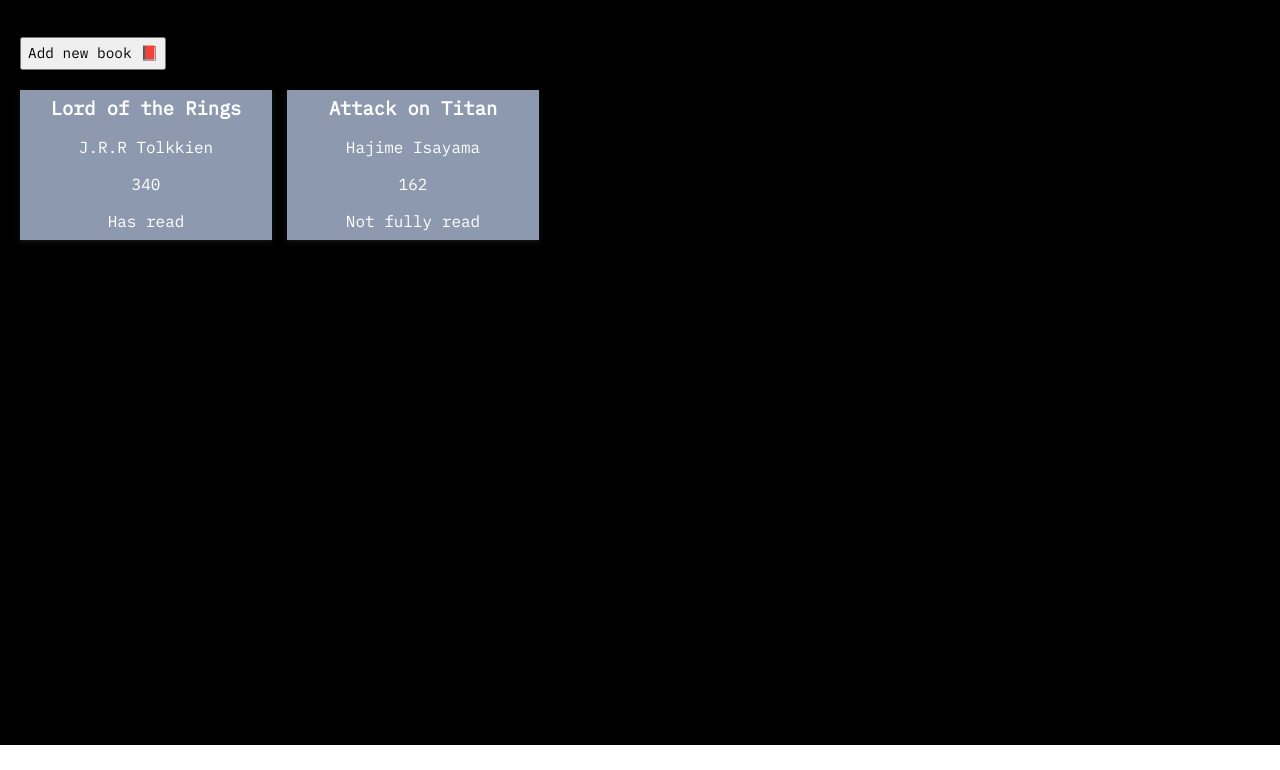
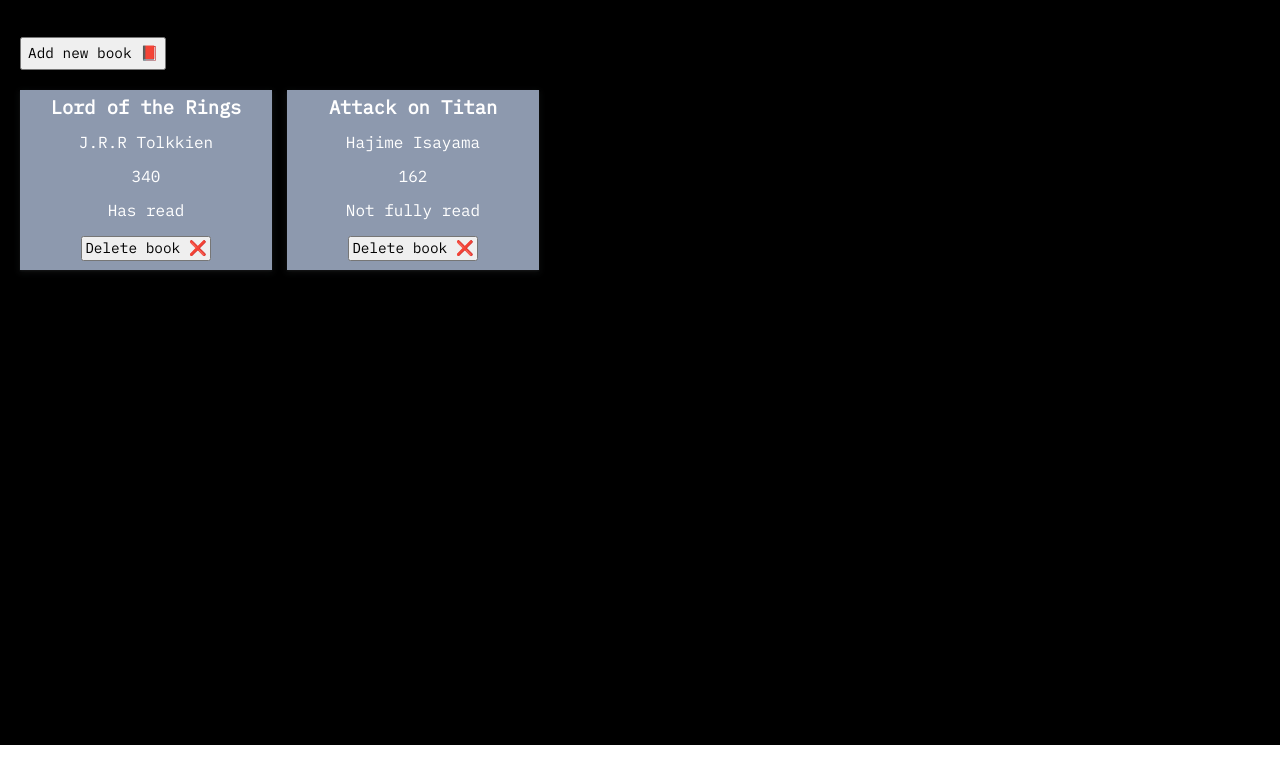
Before and after one commit to 0x-Armin/odin-library, a website: page index.html in a window 1280 px wide. Shown: the part 55-825 px from the top of the page. Drawn offline with nearby package versions, Linux system fonts and the light colour scheme.

Commit message:
Allow user to delete book from library

```diff
--- a/index.html
+++ b/index.html
@@ -18,7 +18,7 @@
       <h1>Library</h1>
     </div>
     <div class="action-row">
-      <button class="add-new-book" onclick="openForm()">Add new book 📕</button>
+      <button class="add-book-btn" onclick="openForm()">Add new book 📕</button>
     </div>
     <div class="display">
       <!-- Have the form pop up in display-->
--- a/library.js
+++ b/library.js
@@ -28,6 +28,7 @@
   }
 
   // display the new books
+  let idx = 0;
   myLibrary.forEach(book => {
     const bookCard = document.createElement('div');
     bookCard.classList.add('book-card');
@@ -47,6 +48,13 @@
     const hasRead = document.createElement('p');
     hasRead.textContent = book.read ? "Has read" : "Not fully read";
     bookCard.appendChild(hasRead);
+
+    const deleteBtn = document.createElement('button');
+    deleteBtn.classList.add('remove-book-btn');
+    deleteBtn.innerText = 'Delete book ❌';
+    deleteBtn.setAttribute('idx', idx);
+    idx += 1;
+    bookCard.appendChild(deleteBtn);
 
     display.appendChild(bookCard);
   })
@@ -81,3 +89,14 @@
 
   addBookForm.children[0].reset();
 })
+
+// Delete selected book
+const removeBookBtns = document.querySelectorAll('.remove-book-btn');
+removeBookBtns.forEach(btn => btn.addEventListener('click', deleteBook));
+
+function deleteBook() {
+  const idxToBeDeleted = this.attributes.idx.value;
+  myLibrary.splice(idxToBeDeleted, 1);
+
+  loopArrDisplayBook();
+}
--- a/style.css
+++ b/style.css
@@ -41,7 +41,7 @@
   margin: 20px;
 }
 
-.add-new-book {
+.add-book-btn {
   display: flex;
   justify-content: center;
   align-items: center;
@@ -61,7 +61,7 @@
 }
 
 .book-card {
-  height: 150px;
+  height: 180px;
   background-color: #8d99ae;
 
   box-shadow: rgba(60, 64, 67, 0.3) 0px 1px 2px 0px,
@@ -121,3 +121,15 @@
   font-family: inherit;
   font-size: 0.9rem;
 }
+
+/* Remove book from library */
+.remove-book-btn {
+  display: flex;
+  justify-content: center;
+  align-items: center;
+
+  font-family: inherit;
+  font-size: 0.9rem;
+
+  padding: 2px;
+}
```
